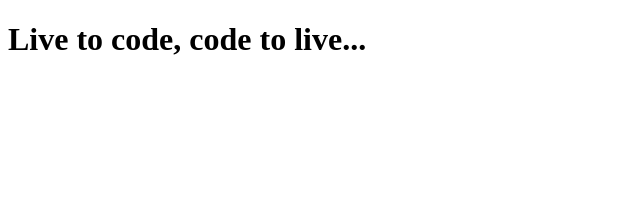
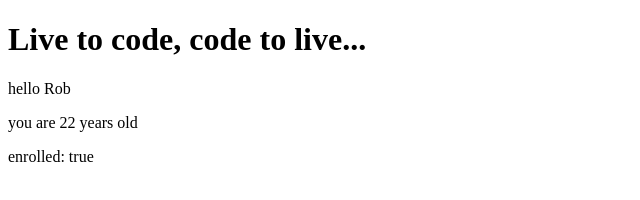
Before and after one commit to ratalla816/javascript-playground, a plain HTML site: page index.html in a window 1280 px wide. Shown: the whole page, without its empty margins (0-640 px from the left). Drawn offline with Linux system fonts and the light colour scheme.

Commit message:
more practice

```diff
--- a/assets/script.js
+++ b/assets/script.js
@@ -2,8 +2,35 @@ alert("live to code, code to live");
 
 console.log("code to live?");
 
+window.alert("git push, get paid")
+
 /*
 
-Multi-line comment lines
+Multi-line comment
 
 */
+
+// A variable is a container for storing data
+// A variable behaves as if it was the value that it contains
+
+// Two steps:
+// 1. Declaration (var, let, const)
+// 2. Assignment (= assignment operator)
+
+// let age;
+// age = 21;
+
+let firstName = "Rob"; //string
+// let age = "21"; //string (concatenated - age will show 211)
+let age = 21; //number
+let student = true; //boolean
+
+age = age + 1;
+
+console.log("hello", firstName);
+console.log("you are", age);
+console.log("enrolled:", student);
+
+document.getElementById("p1").innerHTML = "hello " + firstName;
+document.getElementById("p2").innerHTML = "you are " + age + " years old";
+document.getElementById("p3").innerHTML = "enrolled: " + student;
--- a/index.html
+++ b/index.html
@@ -9,6 +9,10 @@
 <body>
   <h1>Live to code, code to live...</h1>
 
+  <p id="p1"></p>
+  <p id="p2"></p>
+  <p id="p3"></p>
+
 
 
 <script src="assets/script.js"></script>
```
